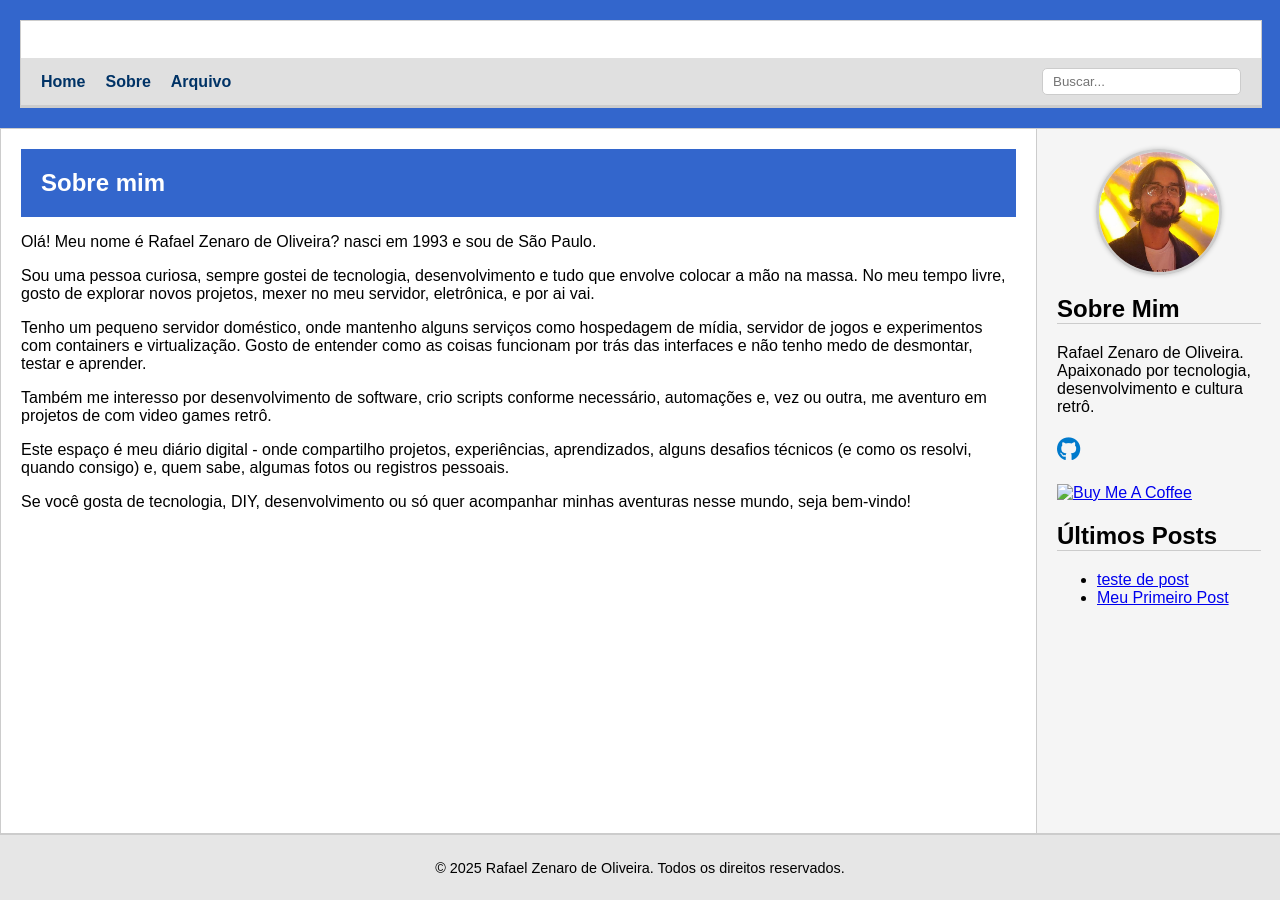
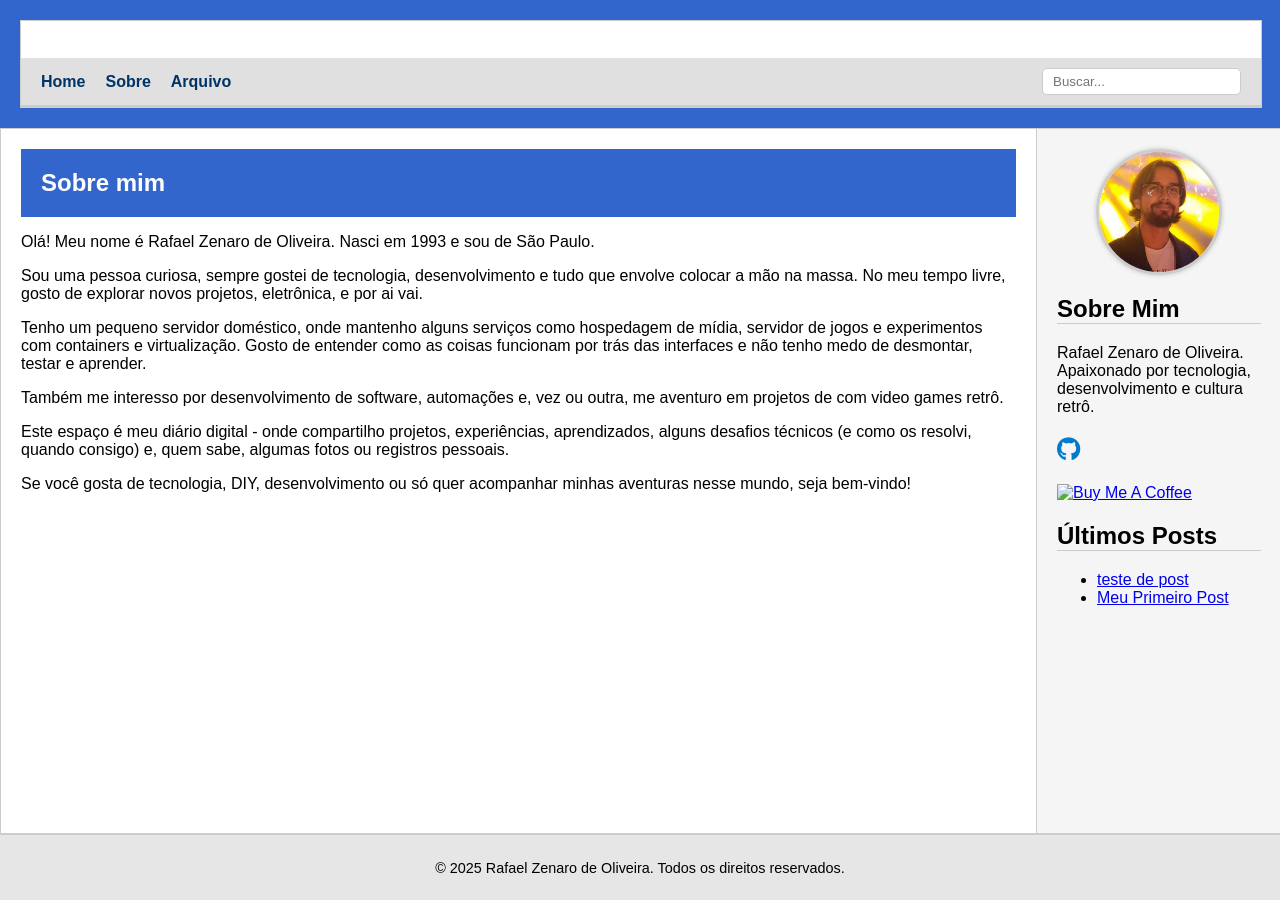
Before and after one commit to zenaror/zenaror.github.io, a Jekyll site: the page built from sobre.md, in a window 1280 px wide. Built offline with Jekyll 4.4.1, drawn with Linux system fonts in a browser that asks for light colours.

Commit message:
Update sobre.md

```diff
--- a/sobre.md
+++ b/sobre.md
@@ -4,13 +4,13 @@ title: Sobre mim
 subtitle:
 ---
 
-Olá! Meu nome é Rafael Zenaro de Oliveira? nasci em 1993 e sou de São Paulo.
+Olá! Meu nome é Rafael Zenaro de Oliveira. Nasci em 1993 e sou de São Paulo.
 
-Sou uma pessoa curiosa, sempre gostei de tecnologia, desenvolvimento e tudo que envolve colocar a mão na massa. No meu tempo livre, gosto de explorar novos projetos, mexer no meu servidor, eletrônica, e por ai vai.
+Sou uma pessoa curiosa, sempre gostei de tecnologia, desenvolvimento e tudo que envolve colocar a mão na massa. No meu tempo livre, gosto de explorar novos projetos, eletrônica, e por ai vai.
 
 Tenho um pequeno servidor doméstico, onde mantenho alguns serviços como hospedagem de mídia, servidor de jogos e experimentos com containers e virtualização. Gosto de entender como as coisas funcionam por trás das interfaces e não tenho medo de desmontar, testar e aprender.
 
-Também me interesso por desenvolvimento de software, crio scripts conforme necessário, automações e, vez ou outra, me aventuro em projetos de com video games retrô.
+Também me interesso por desenvolvimento de software, automações e, vez ou outra, me aventuro em projetos de com video games retrô.
 
 Este espaço é meu diário digital - onde compartilho projetos, experiências, aprendizados, alguns desafios técnicos (e como os resolvi, quando consigo) e, quem sabe, algumas fotos ou registros pessoais.
 
```
